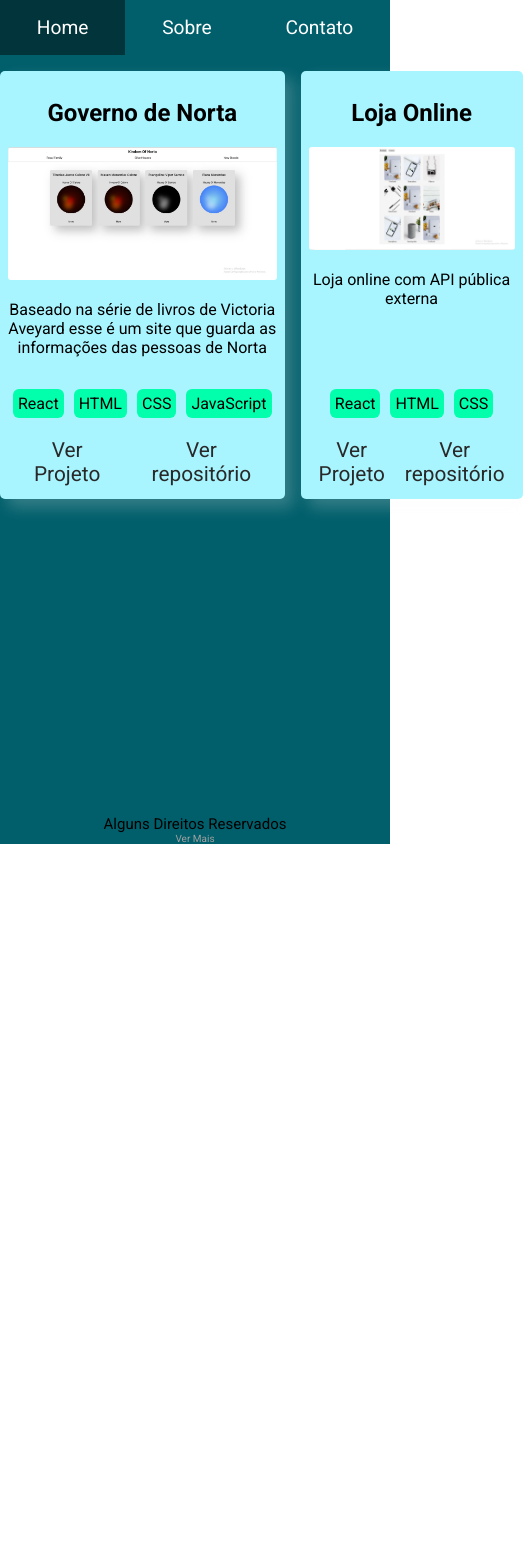
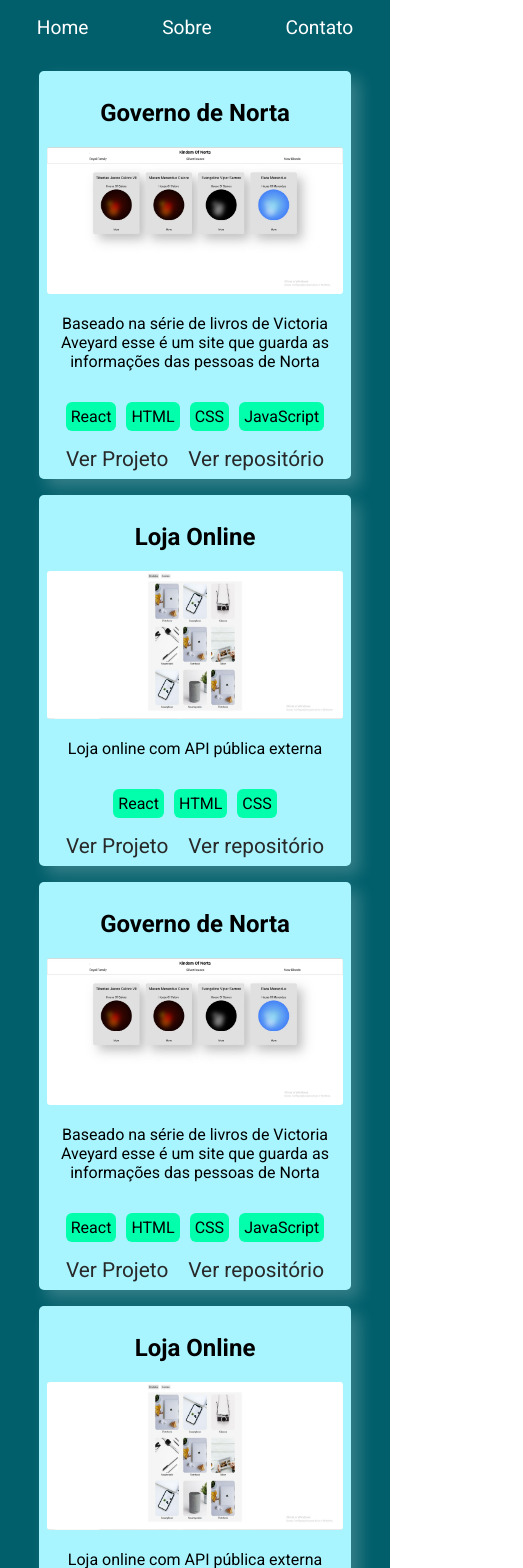
Before and after one commit to IlanVeras/portifolio, a React (Vite) app in the folder portifolio-app/: page / in a window 390 px wide. Shown: the top 1568 px of the page, 523 px wide, since content can reach past the window. Before the commit the page ends 844 px from the top, so only its background shows below. Built offline with nearby package versions, Linux system fonts and the light colour scheme.

Commit message:
problemaodal

```diff
--- /dev/null
+++ b/portifolio-app/src/Components/Modal/Modal.jsx
@@ -0,0 +1,32 @@
+import React from "react";
+import styles from "./Modal.module.css"
+
+export default function Modal({projetoL,projetoRep}){
+    const [isOpen,setIsOpen] = React.useState(false)
+    const abrirModal = () => setIsOpen(true)
+    const fecharModal = () => setIsOpen(false)
+    return(
+        <div>
+            <button onClick={abrirModal}className={styles.openButton}>
+                Acessar
+            </button>
+
+            {
+                isOpen && (
+                    <div className={styles.overlay}>
+                        <div className={styles.modal}>
+                            <button onClick={fecharModal}  className={styles.closeButton}>X</button>
+                            <div className={styles.pOver}>
+                                <p>Acessar</p>
+                            </div>
+                            <div className={styles.links}>
+                                <a href={projetoL} target="_blank"> Projeto</a>
+                                <a href={projetoRep} target="_blank"> Repositório</a>
+                            </div>
+                        </div>
+                    </div>
+                )
+            }
+        </div>
+    )
+}
--- /dev/null
+++ b/portifolio-app/src/Components/Modal/Modal.module.css
@@ -0,0 +1,91 @@
+.openButton {
+    padding: 10px 20px;
+    font-size: 16px;
+    background-color: #007bff;
+    color: white;
+    border: none;
+    border-radius: 5px;
+    cursor: pointer;
+}
+
+.openButton:hover{
+    background-color: #0056b3;
+}
+
+.overlay{
+    position: fixed;
+    top: 0;
+    left: 0;
+    width: 100%;
+    height: 100%;
+    background-color: rgba(0, 0, 0, 0.5);
+    display: flex;
+    justify-content: center;
+    align-items: center;
+    z-index: 999;
+}
+
+.modal{
+    background-color: white;
+    /* position: absolute;
+    bottom: 30rem; */
+    border-radius: 10px;
+    padding: 1rem;
+    text-align: center;
+    width: 300px;
+    position: relative;
+    bottom: 30rem;
+}
+
+
+.closeButton{
+    padding: 10px 20px;
+    font-size: 1.5rem;
+    border: none;
+    background-color: transparent;
+    cursor: pointer;
+}
+
+.closeButton:hover{
+    color: rgb(199, 59, 59);
+    text-shadow: 0 0 10px red, 0 0 20px red, 0 0 30px red;
+}
+
+
+
+.links{
+    /* background-color: rgb(14, 94, 94); */
+    font-size: 1rem;
+    display: flex;
+    justify-content: space-around;
+}
+
+.links > a{
+    /* background-color: red; */
+    position: relative;
+    cursor: pointer;
+    text-decoration: none;
+    font-weight: bolder;
+}
+
+
+.links > a::after {
+    content: '';
+    position: absolute;
+    bottom: 0; /* Fica embaixo do texto */
+    left: 50%; /* Começa no centro */
+    width: 0; /* Começa com largura zero */
+    height: 2px; /* Altura do sublinhado */
+    background-color: cyan; /* Cor do sublinhado */
+    transition: all 0.3s ease; /* Animação suave */
+    transform: translateX(-50%); /* Centraliza o ponto de partida */
+}
+
+.links > a:hover::after {
+    width: 100%; /* Expande para 100% do link */
+}
+
+@media only screen and (max-width: 768px){
+    .modal{
+    }
+}
--- a/portifolio-app/src/Components/Projetos/Projetos.jsx
+++ b/portifolio-app/src/Components/Projetos/Projetos.jsx
@@ -3,6 +3,7 @@ import projetosObj from "../../assets/ProjetosLinks.json"
 import SitePreview from "../SitePreview/SitePreview"
 import Tec from "../Tec/Tec"
 import styles from "./Projetos.module.css"
+import Modal from "../Modal/Modal"
 
 export default function Projetos(){
     return(
@@ -18,7 +19,7 @@ export default function Projetos(){
                                 <p>{projeto.descricao}</p>
                             </div>
                             <div className={styles.tecLink}>
-                                <div className={styles.tecnologias}>
+                                <div className={styles.tecnologias} key={projeto.id}>
                                     {
                                         projeto.tecnologias.map((tecnologia) => (
                                             <Tec tec={tecnologia}/>
@@ -26,8 +27,13 @@ export default function Projetos(){
                                     }
                                 </div>
                                 <div className={styles.infoLinks}>
-                                    <a href={projeto.link} className={styles.link} target="_blank">Ver Projeto</a>
-                                    <a href={projeto.repositorio} className={styles.link} target="_blank">Ver repositório</a>
+                                    <div className={styles.containerModal}>
+                                        <Modal projetoL={projeto.link} projetoRep={projeto.repositorio}/>
+                                    </div>
+                                    <div className={styles.containerLinksMob}>
+                                        <a href={projeto.link} className={styles.link} target="_blank">Ver Projeto</a>
+                                        <a href={projeto.repositorio} className={styles.link} target="_blank">Ver repositório</a>
+                                    </div>
                                 </div>
                             </div>
                         </div>
--- a/portifolio-app/src/Components/Projetos/Projetos.module.css
+++ b/portifolio-app/src/Components/Projetos/Projetos.module.css
@@ -1,3 +1,6 @@
+.containerLinksMob{
+    display: none;
+}
 .container {
     /* background-color: yellow; */
     display: grid;
@@ -67,3 +70,22 @@
 .link:hover{
     color: #00aa71;
 }
+
+@media only screen and (max-width: 768px){
+    .container{
+        display: flex;
+        flex-direction: column;
+    }
+
+    .container{
+        width: 80%;
+        margin: auto;
+    }
+
+    .containerLinksMob{
+        display: block;
+    }
+    .containerModal{
+        display: none;
+    }
+}
--- a/portifolio-app/src/Components/Sobre/Sobre.jsx
+++ b/portifolio-app/src/Components/Sobre/Sobre.jsx
@@ -1,4 +1,46 @@
 import styles from "./Sobre.module.css"
+const tecnologias = [
+    {
+        id: 0,
+        nome: "HTML",
+        endereco: "./icons/html.png"
+    },
+    {
+        id: 1,
+        nome: "CSS",
+        endereco: "./icons/css-3.png"
+    },
+    {
+        id: 2,
+        nome: "JavaScript",
+        endereco: "./icons/js.png"
+    },
+    {
+        id: 3,
+        nome: "React",
+        endereco: "./icons/react.png"
+    },
+    {
+        id: 4,
+        nome: "Node.Js",
+        endereco: "./icons/node.png"
+    },
+    {
+        id: 5,
+        nome: "Mongo DB",
+        endereco: "./icons/mongodddbbb.png"
+    },
+    {
+        id: 6,
+        nome: "Bootstrap",
+        endereco: "./icons/bootstrap.png"
+    },
+    {
+        id: 7,
+        nome: "MUI",
+        endereco: "./icons/mui.png"
+    }
+]
 
 export default function Sobre(){
     return(
@@ -18,37 +60,14 @@ export default function Sobre(){
             <div>
                 <div className={styles.tecnologias}>
                     <ul>
-                        <li>
-                            <img src="./icons/html.png"></img>
-                            <p>HTML</p>
-                        </li>
-                        <li>
-                            <img src="./icons/css-3.png"></img>
-                            <p>CSS</p>
-                        </li>
-                        <li>
-                            <img src="./icons/js.png"></img>
-                            <p>JavaScript</p>
-                        </li>
-                        <li>
-                            <img src="./icons/react.png"></img>
-                            <p>React</p>
-                        </li>
-                        <li>
-                            <img src="./icons/node.png"></img>
-                            <p>Node.Js</p>
-                        </li>
-                        <li>
-                            <img src="./icons/mongodddbbb.png"></img>
-                            <p>Mongo DB</p>
-                        </li>
-                        <li>
-                            <img src="./icons/bootstrap.png"></img>
-                            <p>Bootstrap</p>
-                        </li><li>
-                            <img src="./icons/mui.png"></img>
-                            <p>MUI</p>
-                        </li>
+                        {
+                            tecnologias.map(tecnologia => (
+                                <li key={tecnologia.id}>
+                                    <img src={tecnologia.endereco}></img>
+                                    <p>{tecnologia.nome}</p>
+                                </li>
+                            ))
+                        }
                     </ul>
                 </div>
             </div>
--- a/portifolio-app/src/assets/ProjetosLinks.json
+++ b/portifolio-app/src/assets/ProjetosLinks.json
@@ -16,5 +16,77 @@
       "link": "https://loja-online-kappa.vercel.app/",
       "repositorio": "https://github.com/IlanVeras/lojaOnline",
       "imagem": "/loja.JPG"
+    },
+    {
+      "id": 2,
+      "nome": "Governo de Norta",
+      "descricao": "Baseado na série de livros de Victoria Aveyard esse é um site que guarda as informações das pessoas de Norta",
+      "tecnologias": ["React", "HTML", "CSS", "JavaScript"],
+      "link": "https://red-queen-app-ten.vercel.app/",
+      "repositorio": "https://github.com/IlanVeras/red-queen-app",
+      "imagem": "/norta.JPG"
+    },
+    {
+      "id": 3,
+      "nome": "Loja Online",
+      "descricao": "Loja online com API pública externa",
+      "tecnologias": ["React", "HTML", "CSS"],
+      "link": "https://loja-online-kappa.vercel.app/",
+      "repositorio": "https://github.com/IlanVeras/lojaOnline",
+      "imagem": "/loja.JPG"
+    },
+    {
+      "id": 4,
+      "nome": "Governo de Norta",
+      "descricao": "Baseado na série de livros de Victoria Aveyard esse é um site que guarda as informações das pessoas de Norta",
+      "tecnologias": ["React", "HTML", "CSS", "JavaScript"],
+      "link": "https://red-queen-app-ten.vercel.app/",
+      "repositorio": "https://github.com/IlanVeras/red-queen-app",
+      "imagem": "/norta.JPG"
+    },
+    {
+      "id": 5,
+      "nome": "Loja Online",
+      "descricao": "Loja online com API pública externa",
+      "tecnologias": ["React", "HTML", "CSS"],
+      "link": "https://loja-online-kappa.vercel.app/",
+      "repositorio": "https://github.com/IlanVeras/lojaOnline",
+      "imagem": "/loja.JPG"
+    },
+    {
+      "id": 6,
+      "nome": "Governo de Norta",
+      "descricao": "Baseado na série de livros de Victoria Aveyard esse é um site que guarda as informações das pessoas de Norta",
+      "tecnologias": ["React", "HTML", "CSS", "JavaScript"],
+      "link": "https://red-queen-app-ten.vercel.app/",
+      "repositorio": "https://github.com/IlanVeras/red-queen-app",
+      "imagem": "/norta.JPG"
+    },
+    {
+      "id": 7,
+      "nome": "Loja Online",
+      "descricao": "Loja online com API pública externa",
+      "tecnologias": ["React", "HTML", "CSS"],
+      "link": "https://loja-online-kappa.vercel.app/",
+      "repositorio": "https://github.com/IlanVeras/lojaOnline",
+      "imagem": "/loja.JPG"
+    },
+    {
+      "id": 8,
+      "nome": "Governo de Norta",
+      "descricao": "Baseado na série de livros de Victoria Aveyard esse é um site que guarda as informações das pessoas de Norta",
+      "tecnologias": ["React", "HTML", "CSS", "JavaScript"],
+      "link": "https://red-queen-app-ten.vercel.app/",
+      "repositorio": "https://github.com/IlanVeras/red-queen-app",
+      "imagem": "/norta.JPG"
+    },
+    {
+      "id": 9,
+      "nome": "Loja Online",
+      "descricao": "Loja online com API pública externa",
+      "tecnologias": ["React", "HTML", "CSS"],
+      "link": "https://loja-online-kappa.vercel.app/",
+      "repositorio": "https://github.com/IlanVeras/lojaOnline",
+      "imagem": "/loja.JPG"
     }
   ]
```
